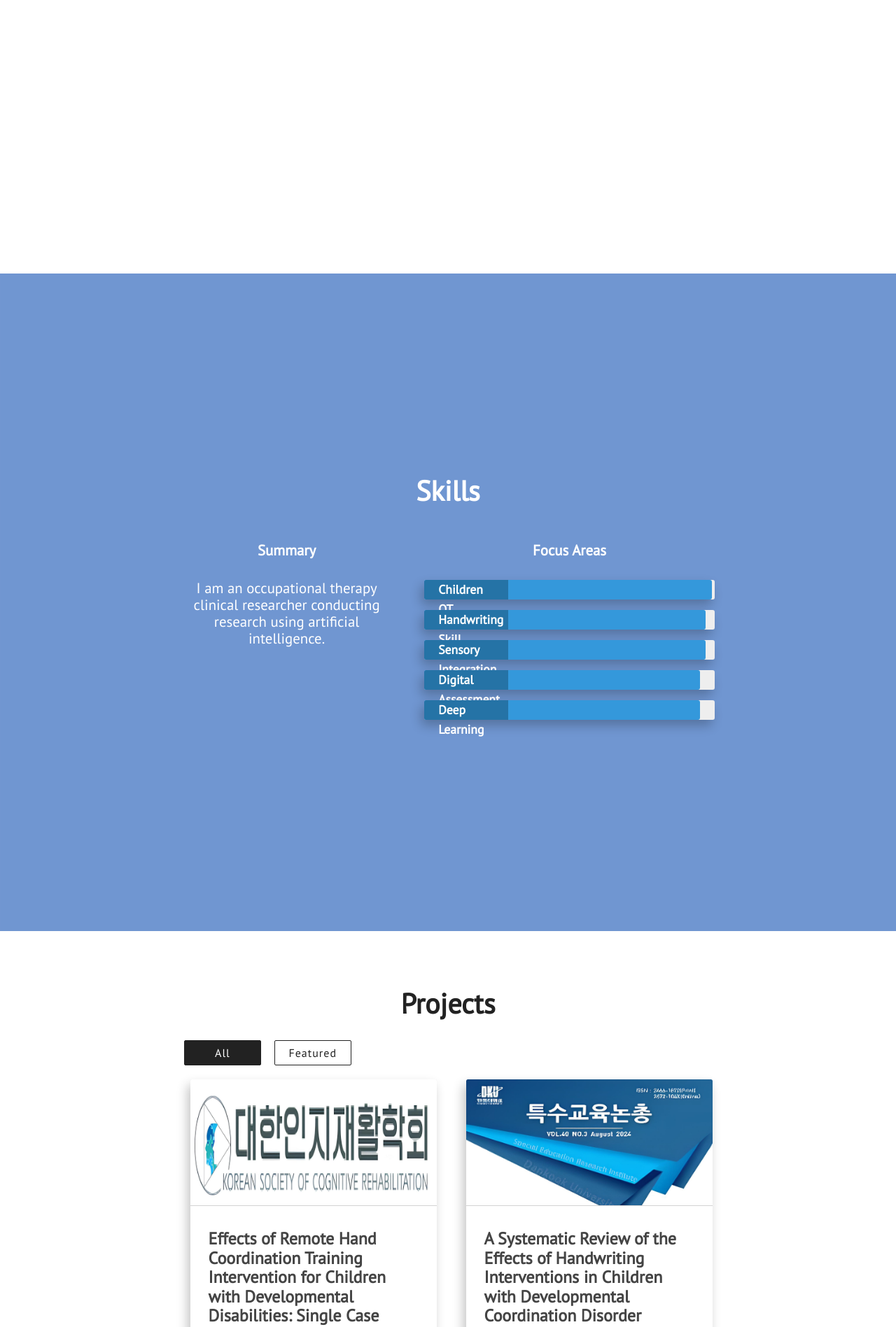
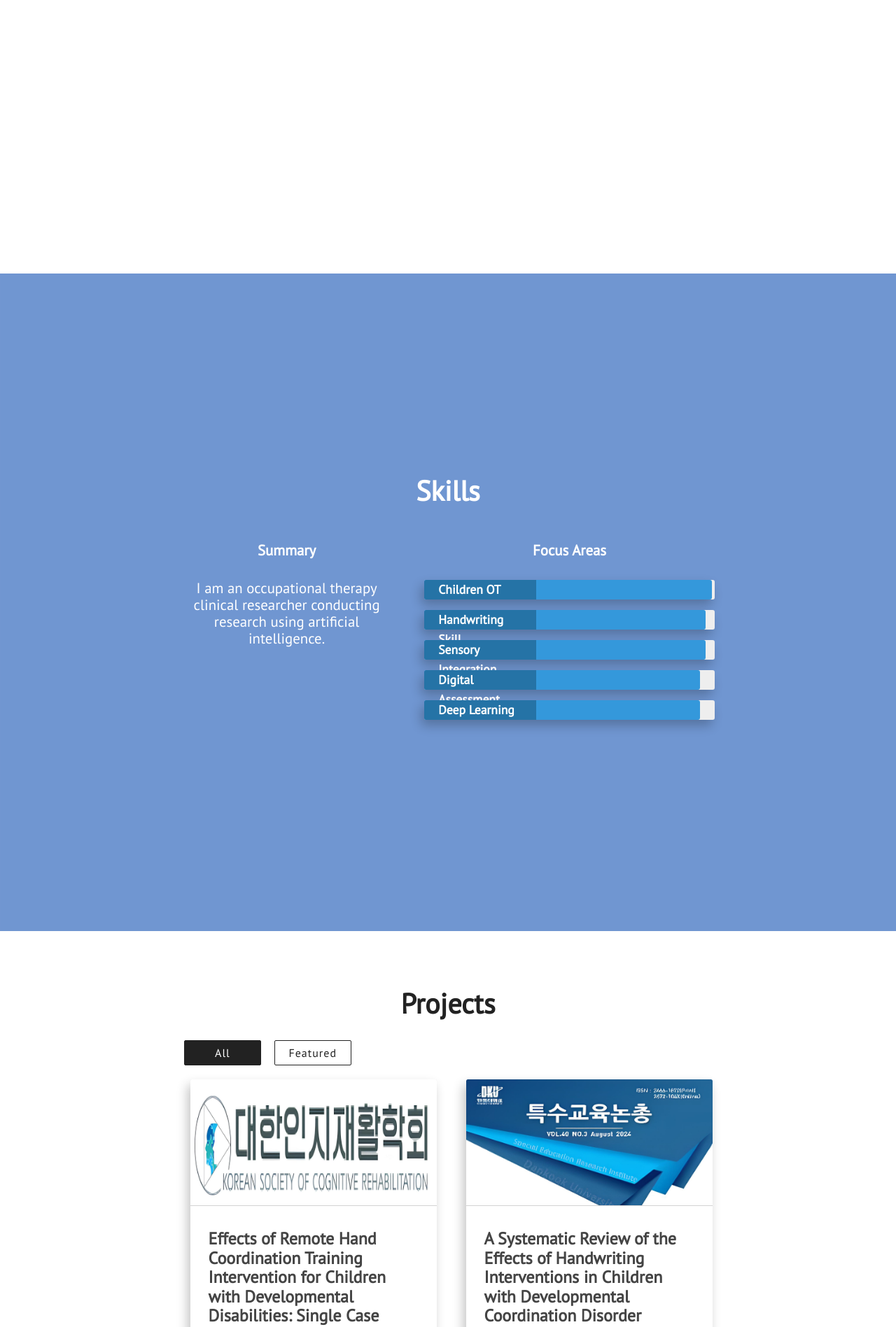
Before and after one commit to KANGSURA/KANGSURA, a Jekyll site: the page built from index.html, in a window 1280 px wide. Shown: the part 1569-3466 px from the top of the page at 70% size. Built offline with Jekyll 4.4.1, drawn with Linux system fonts in a browser that asks for light colours; nearby versions of some CDN libraries.

Commit message:
Update progress.css

```diff
--- a/assets/css/progress.css
+++ b/assets/css/progress.css
@@ -26,7 +26,7 @@
 	position:absolute;
 	top:0;
 	left:0;
-  width:120px;
+  width:160px;
 	font-weight:bold;
 	font-size:13px;
 	color:#ffffff;
```
